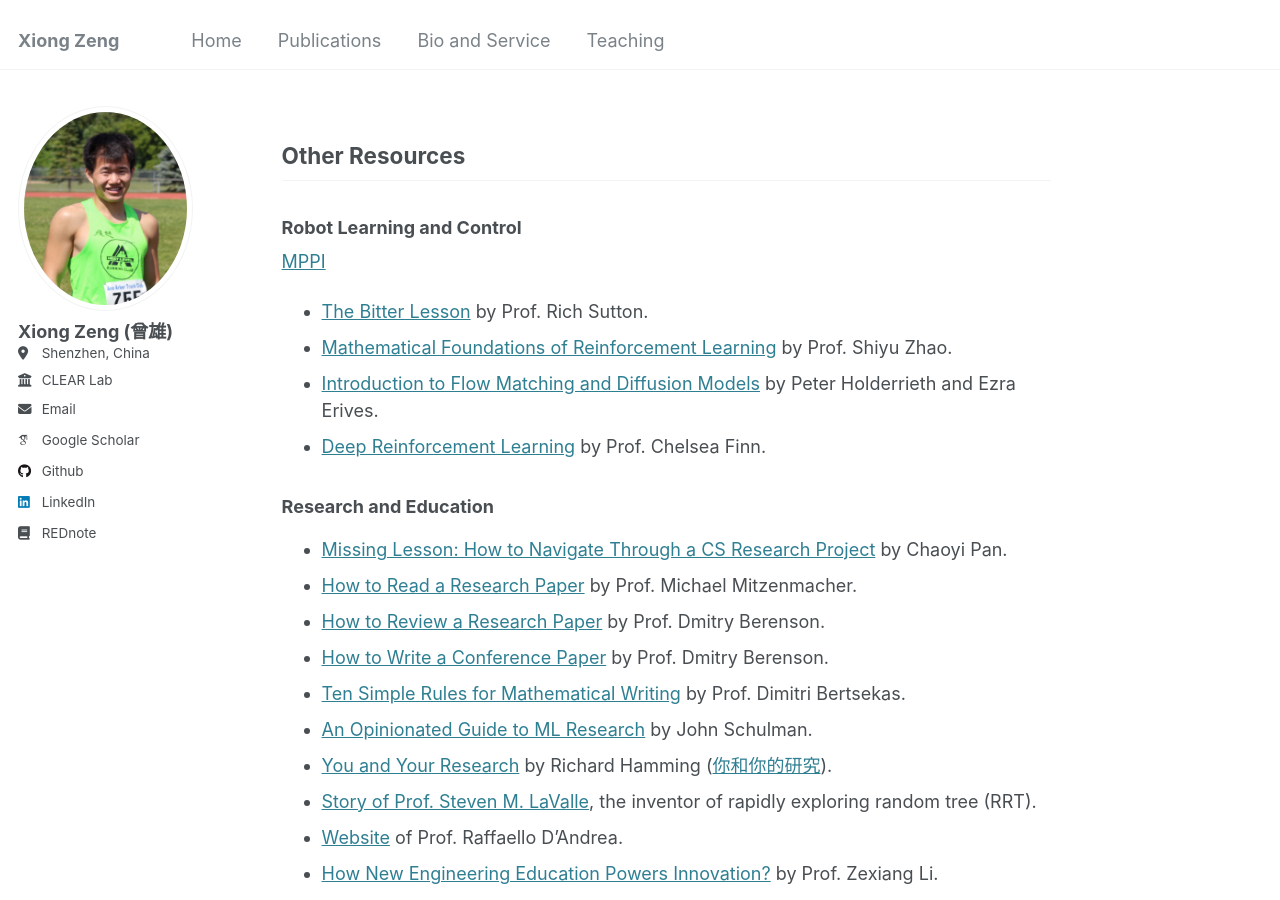
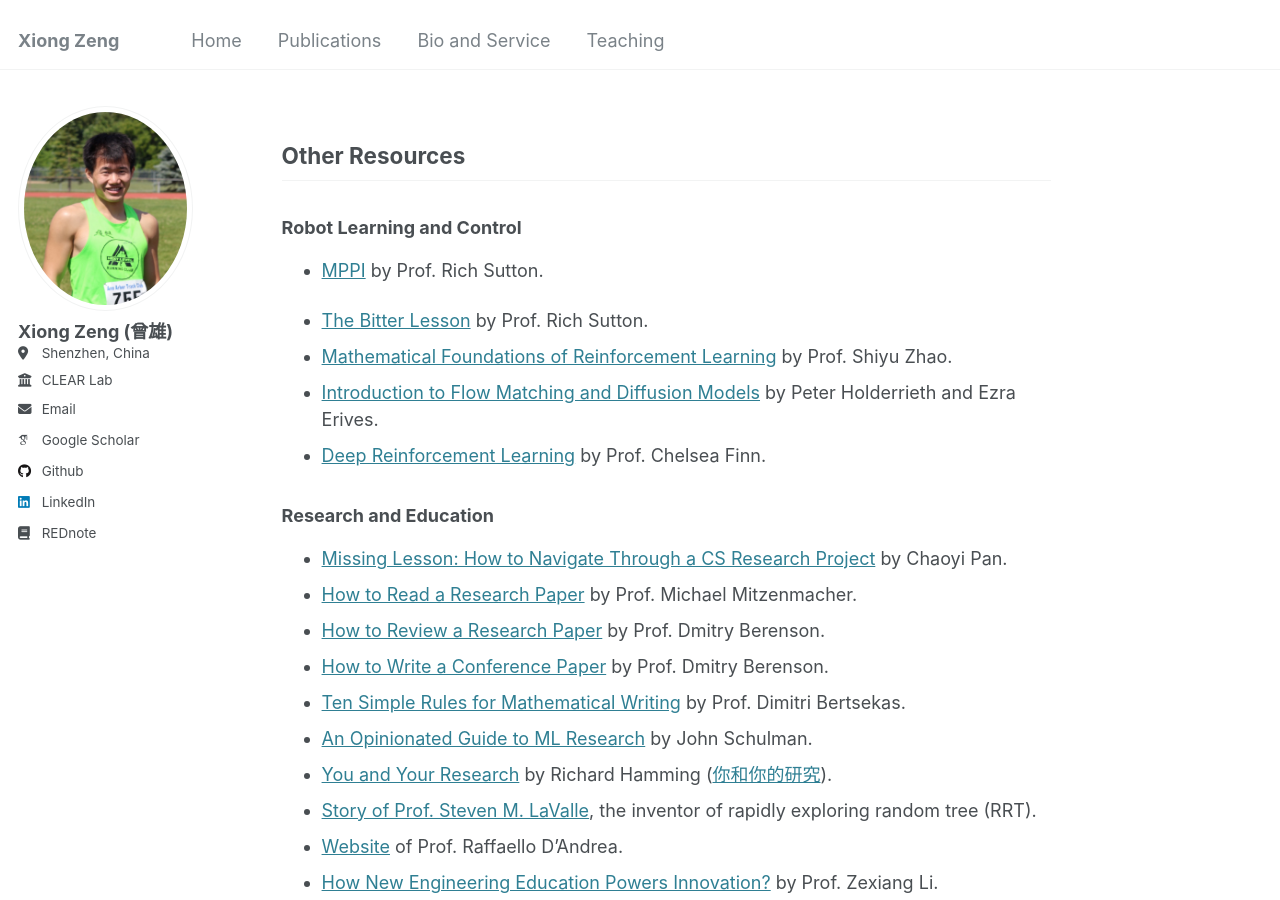
Before and after one commit to zengxiong111/zengxiong.github.io, a Jekyll site: the page built from _pages/teaching.md, in a window 1280 px wide and 900 px high, scrolled down 362 px. Built offline with Jekyll 4.4.1, drawn with Linux system fonts in a browser that asks for light colours; some web fonts are replaced.

Commit message:
Update teaching.md

```diff
--- a/_pages/teaching.md
+++ b/_pages/teaching.md
@@ -28,10 +28,9 @@ TA for EECS 501 **Probability Theory and Random Process** (Fall 2024)<br>
 
 ### Robot Learning and Control
 
-<a href="https://zengxiong111.github.io/zengxiong.github.io/files/A_Tutorial_for_MPPI-s.pdf"
-   target="_blank">
-  MPPI
-</a>
+
+
+- [MPPI](https://zengxiong111.github.io/zengxiong.github.io/files/A_Tutorial_for_MPPI-s.pdf) by  Prof. Rich Sutton.
 
 
 - [The Bitter Lesson](http://www.incompleteideas.net/IncIdeas/BitterLesson.html) by  Prof. Rich Sutton.
```
